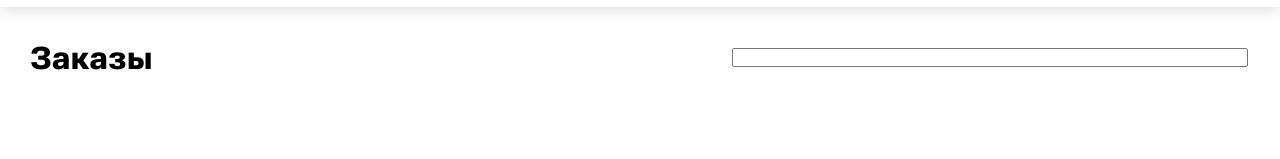
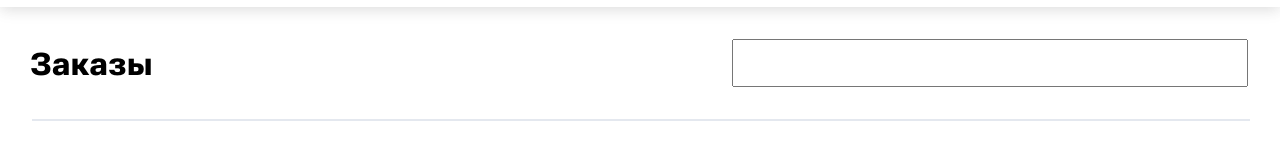
Before and after one commit to Asterka/mts-mock, a React app: page / in a window 1280 px wide. Shown: the part 43-202 px from the top of the page. Built offline with nearby package versions, Linux system fonts and the light colour scheme.

Commit message:
new file:   src/components/DescriptionSection.js 	modified:   src/components/Main.js 	modified:   src/styles/App.scss 	new file:   src/styles/_main.scss 	modified:   src/styles/_search_component.scss 	new file:   src/styles/_table_description.scss

```diff
--- /dev/null
+++ b/src/components/DescriptionSection.js
@@ -0,0 +1,9 @@
+import React from 'react'
+
+export default function DescriptionSection() {
+    return (
+        <div className="table-description">
+
+        </div>
+    )
+}
--- a/src/components/Main.js
+++ b/src/components/Main.js
@@ -1,10 +1,13 @@
-import React from 'react'
-import SearchItemSection from "./SearchItemSection"
+import React from 'react';
+import SearchItemSection from "./SearchItemSection";
+import DescriptionSection from "./DescriptionSection";
 
 export default function Main() {
     return (
-        <>
+        <div className="main">
           <SearchItemSection/>
-        </>
+          <DescriptionSection/>
+          <hr />
+        </div>
     )
 }
--- a/src/styles/App.scss
+++ b/src/styles/App.scss
@@ -6,3 +6,4 @@
 
 @import "header";
 @import 'search_component';
+@import 'main';
--- /dev/null
+++ b/src/styles/_main.scss
@@ -0,0 +1,6 @@
+hr{
+    margin-left: 32px;
+    width: calc(100% - 64px);
+    border: 1px solid #E4E8EF;
+};
+@import 'table_description';
--- a/src/styles/_search_component.scss
+++ b/src/styles/_search_component.scss
@@ -19,6 +19,6 @@
         position: relative;
         right: 32px;
         width: 40%;
-        height: 5%;
+        height: 44px;
     }
 }
--- /dev/null
+++ b/src/styles/_table_description.scss
@@ -0,0 +1,3 @@
+.table-description{
+
+}
```
